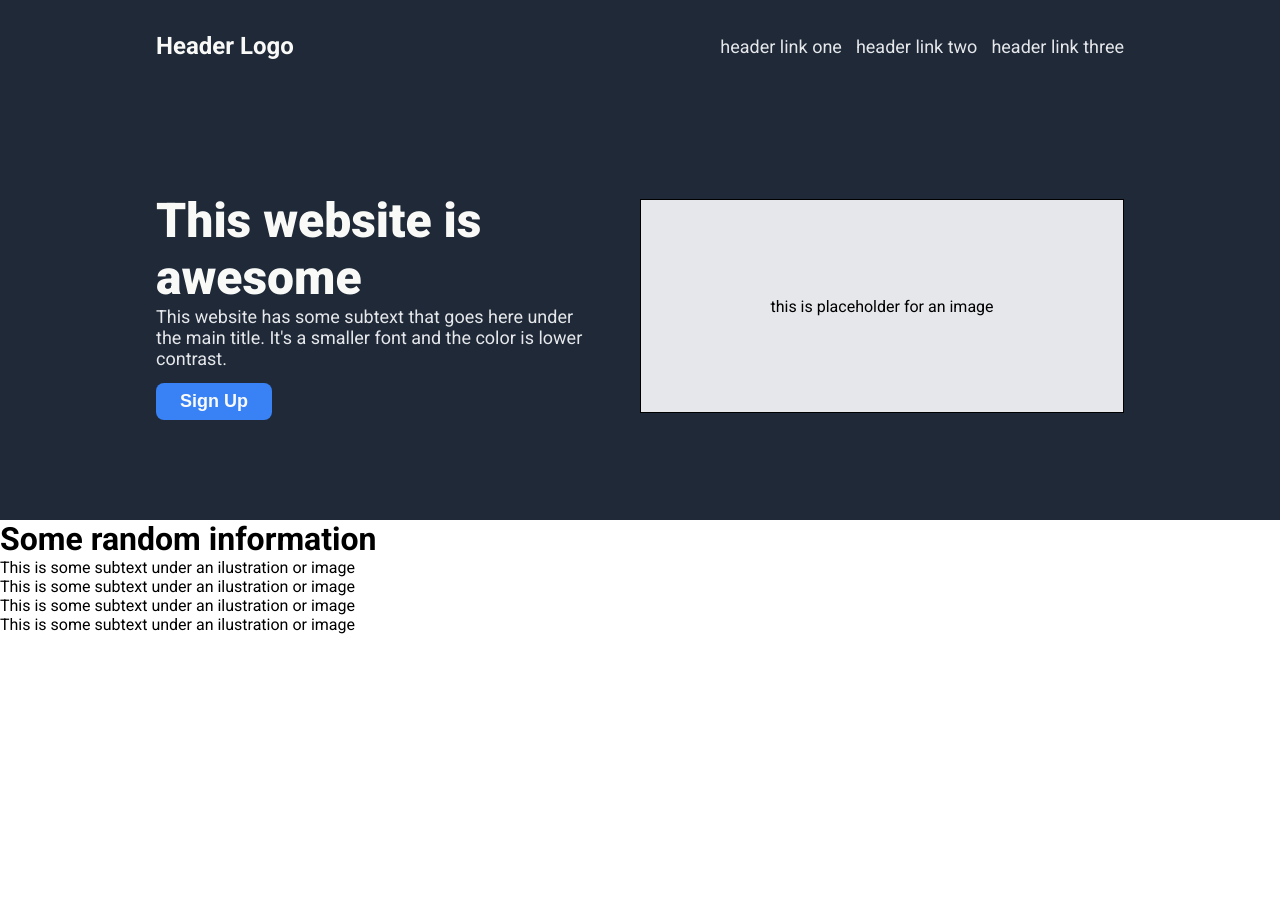
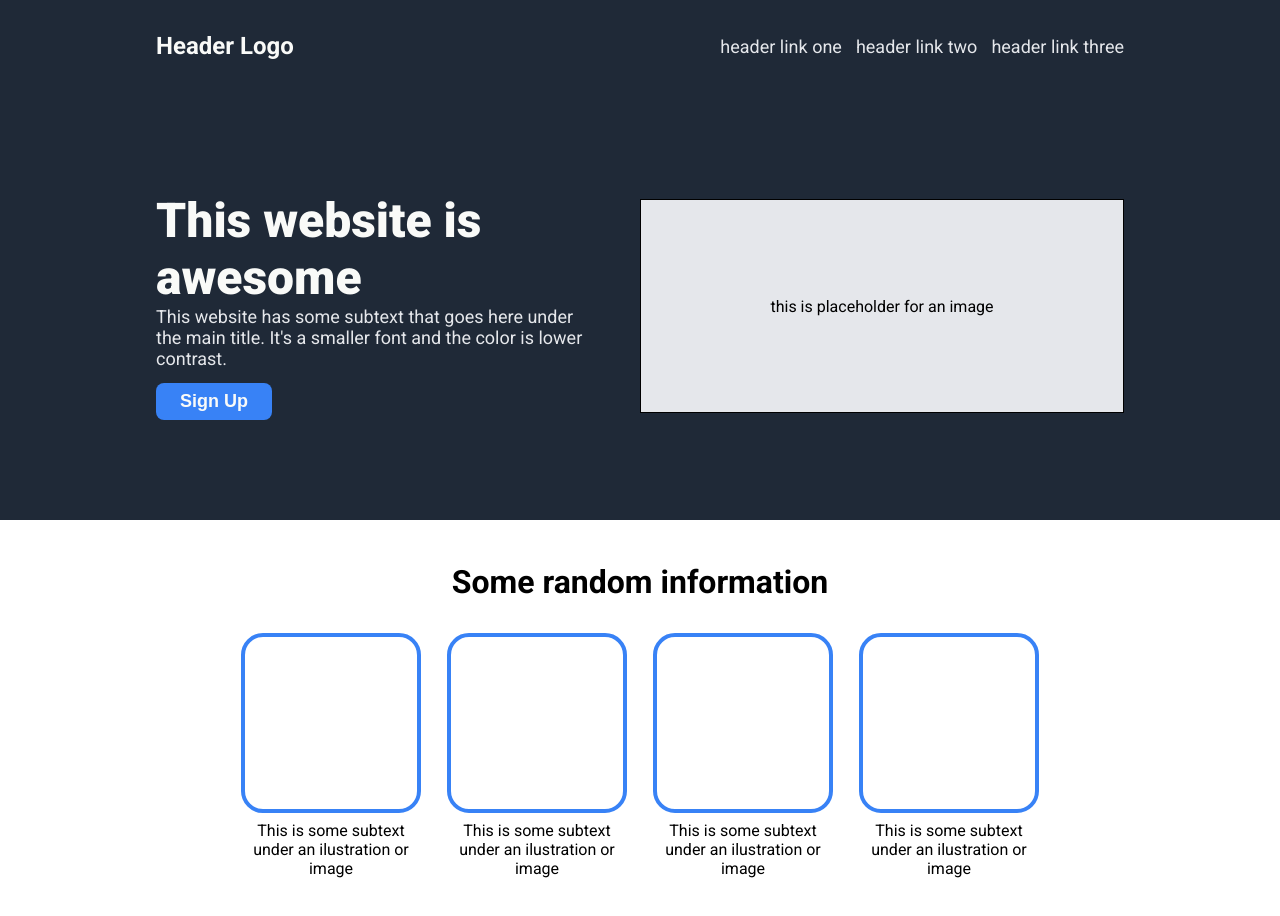
Before and after one commit to aderitoapelao/landing-page, a plain HTML site: page index.html in a window 1280 px wide. Before the commit the page ends 800 px from the top, so only its background shows below. Drawn offline with Linux system fonts and the light colour scheme.

Commit message:
style: adicionar estilo a segunda seccao

```diff
--- a/assets/css/style.css
+++ b/assets/css/style.css
@@ -15,7 +15,7 @@ html {
 
 body {
     font-family: "Roboto", sans-serif;
-    width: 100vw;
+    width: 100%;
     min-height: 100vh;
 }
 
@@ -100,3 +100,39 @@ body {
     border: 1px solid;
     background-color: #E5E7EB;
 }
+
+.second {
+    height: 50vh;
+    padding:  52px 32px;
+    display: flex;
+    flex-direction: column;
+    justify-content: center;
+}
+
+.second h1 {
+    text-align: center;
+    margin-bottom: 32px;
+}
+
+.second .conteiner {
+    display: flex;
+    justify-content: center;
+    gap: 26px;
+    flex: 1;
+}
+
+.conteiner .box {
+    max-width: 180px;
+}
+
+.box .img {
+    width: 100%;
+    height: 180px;
+    border: 4px solid #3882F6;
+    border-radius: 22px;
+    margin-bottom: 8px;
+}
+
+.box p {
+    text-align: center;
+}
```
